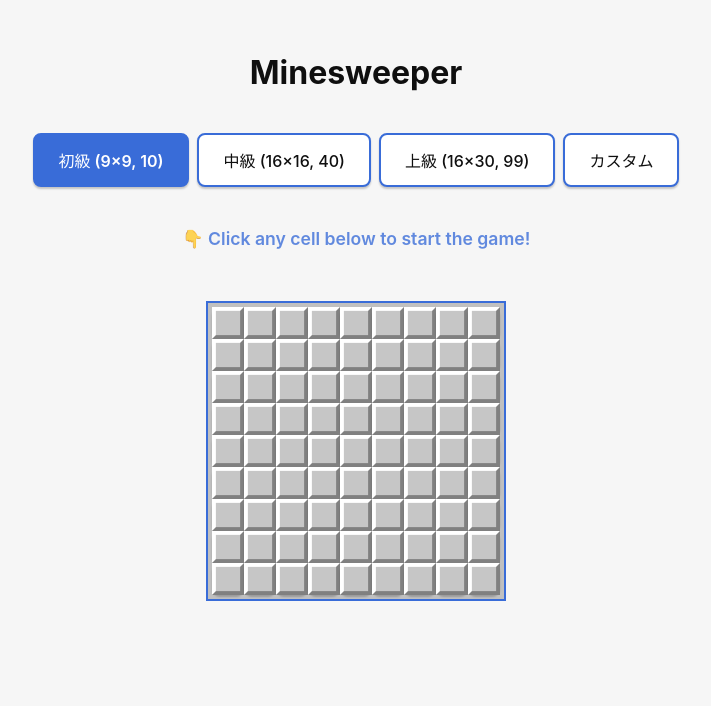
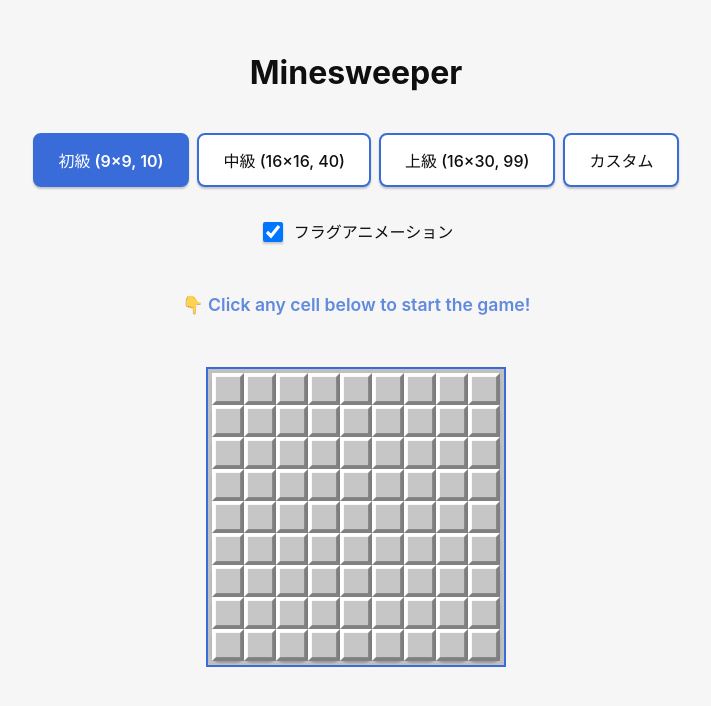
Before and after one commit to fmsyt/mine-sweeper, a React (Vite) app: page / in a window 1280 px wide. Shown: the top 706 px of the page, without its empty margins (284-995 px from the left). Built offline with nearby package versions, Linux system fonts and the light colour scheme.

Commit message:
フラグアニメーションの表示設定を追加し、ゲーム設定にトグル機能を実装

```diff
--- a/src/App.css
+++ b/src/App.css
@@ -120,6 +120,28 @@ input {
   width: 100px;
 }
 
+.animation-toggle {
+  display: flex;
+  justify-content: center;
+  align-items: center;
+  padding: 0.5rem;
+}
+
+.animation-toggle label {
+  display: flex;
+  align-items: center;
+  gap: 0.5rem;
+  font-size: 1rem;
+  cursor: pointer;
+  user-select: none;
+}
+
+.animation-toggle input[type="checkbox"] {
+  width: 20px;
+  height: 20px;
+  cursor: pointer;
+}
+
 .game-area {
   display: flex;
   flex-direction: column;
@@ -219,7 +241,6 @@ input {
 }
 
 @keyframes pulse {
-
   0%,
   100% {
     opacity: 1;
--- a/src/components/DifficultySettings.tsx
+++ b/src/components/DifficultySettings.tsx
@@ -6,8 +6,10 @@ export function DifficultySettings() {
     rows,
     cols,
     mineCount,
+    showFlagAnimation,
     handleDifficultyChange,
     handleCustomChange,
+    toggleFlagAnimation,
   } = useGame();
   return (
     <div className="settings">
@@ -89,6 +91,17 @@ export function DifficultySettings() {
         </div>
       )}
 
+      <div className="animation-toggle">
+        <label>
+          <input
+            type="checkbox"
+            checked={showFlagAnimation}
+            onChange={toggleFlagAnimation}
+          />
+          フラグアニメーション
+        </label>
+      </div>
+
       <p className="instruction">👇 Click any cell below to start the game!</p>
     </div>
   );
--- a/src/contexts/GameContext.tsx
+++ b/src/contexts/GameContext.tsx
@@ -25,9 +25,11 @@ interface GameContextType {
   firstClick: boolean;
   elapsedTime: number;
   flagCount: number;
+  showFlagAnimation: boolean;
   animatingFlags: Set<string>;
   handleDifficultyChange: (newDifficulty: Difficulty) => void;
   handleCustomChange: (type: "rows" | "cols" | "mines", value: number) => void;
+  toggleFlagAnimation: () => void;
   handleCellClick: (r: number, c: number) => void;
   handleCellRightClick: (e: React.MouseEvent, r: number, c: number) => void;
   resetGame: () => void;
@@ -46,6 +48,7 @@ export function GameProvider({ children }: { children: ReactNode }) {
   const [firstClick, setFirstClick] = useState(true);
   const [elapsedTime, setElapsedTime] = useState(0);
   const [flagCount, setFlagCount] = useState(0);
+  const [showFlagAnimation, setShowFlagAnimation] = useState(true);
   const [animatingFlags, setAnimatingFlags] = useState<Set<string>>(new Set());
 
   useEffect(() => {
@@ -78,6 +81,10 @@ export function GameProvider({ children }: { children: ReactNode }) {
     if (type === "rows") setRows(Math.max(5, value));
     else if (type === "cols") setCols(Math.max(5, value));
     else setMineCount(Math.min(Math.max(1, value), rows * cols - 9));
+  };
+
+  const toggleFlagAnimation = () => {
+    setShowFlagAnimation((prev) => !prev);
   };
 
   const handleCellClick = (r: number, c: number) => {
@@ -173,6 +180,7 @@ export function GameProvider({ children }: { children: ReactNode }) {
       newBoard[r][c].state = "flagged";
       setFlagCount((prev) => prev + 1);
 
+      if (showFlagAnimation) {
         setAnimatingFlags((prev) => new Set(prev).add(cellKey));
         setTimeout(() => {
           setAnimatingFlags((prev) => {
@@ -181,6 +189,7 @@ export function GameProvider({ children }: { children: ReactNode }) {
             return next;
           });
         }, 400);
+      }
     } else if (newBoard[r][c].state === "flagged") {
       newBoard[r][c].state = "closed";
       setFlagCount((prev) => prev - 1);
@@ -212,9 +221,11 @@ export function GameProvider({ children }: { children: ReactNode }) {
         firstClick,
         elapsedTime,
         flagCount,
+        showFlagAnimation,
         animatingFlags,
         handleDifficultyChange,
         handleCustomChange,
+        toggleFlagAnimation,
         handleCellClick,
         handleCellRightClick,
         resetGame,
--- a/src/game/types.ts
+++ b/src/game/types.ts
@@ -12,4 +12,6 @@ export type GameConfig = {
   rows: number;
   cols: number;
   mines: number;
+
+  showFlagAnimation?: boolean;
 };
```
Lines whose indentation alone changed are shown as unchanged.
